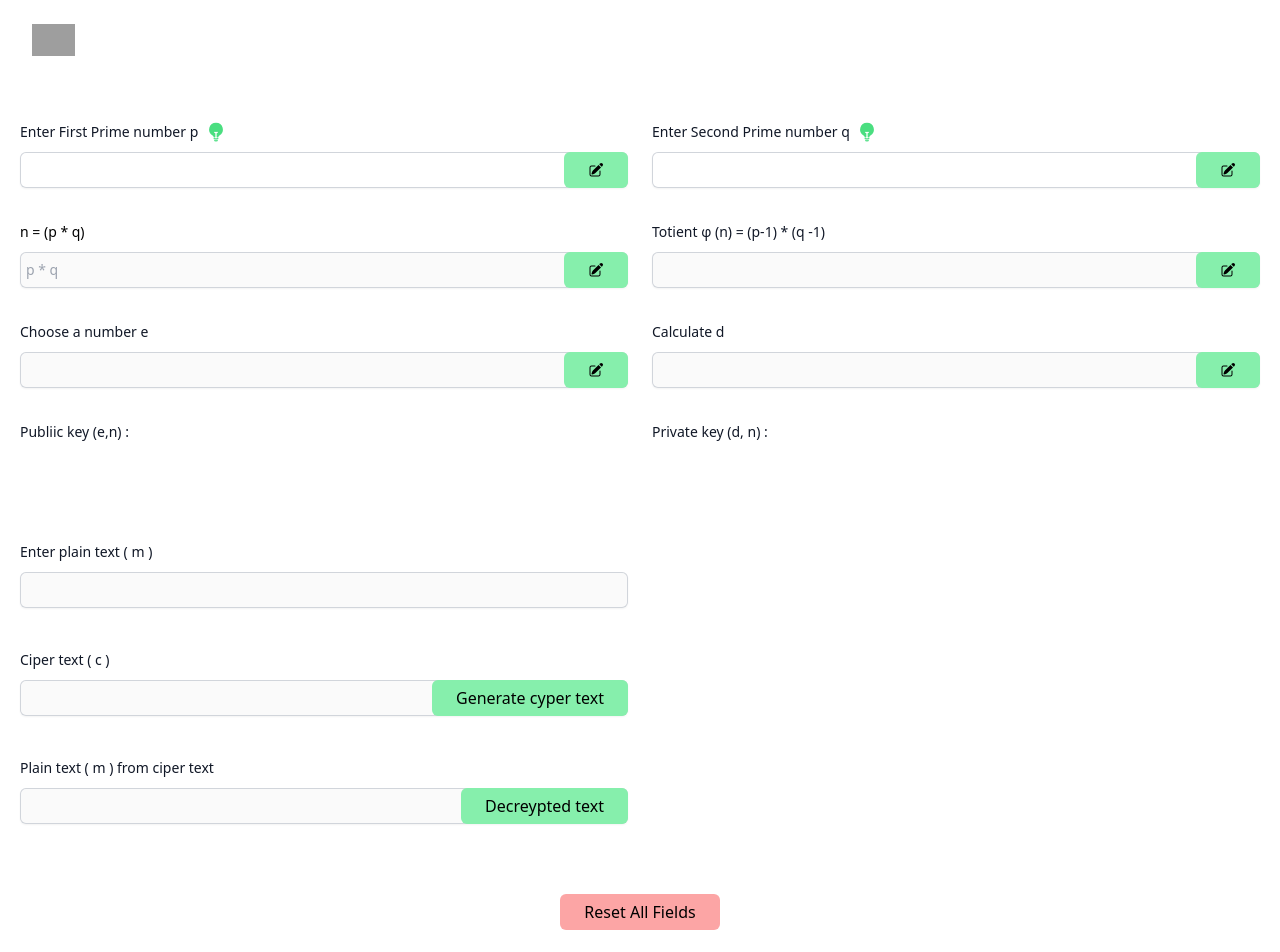
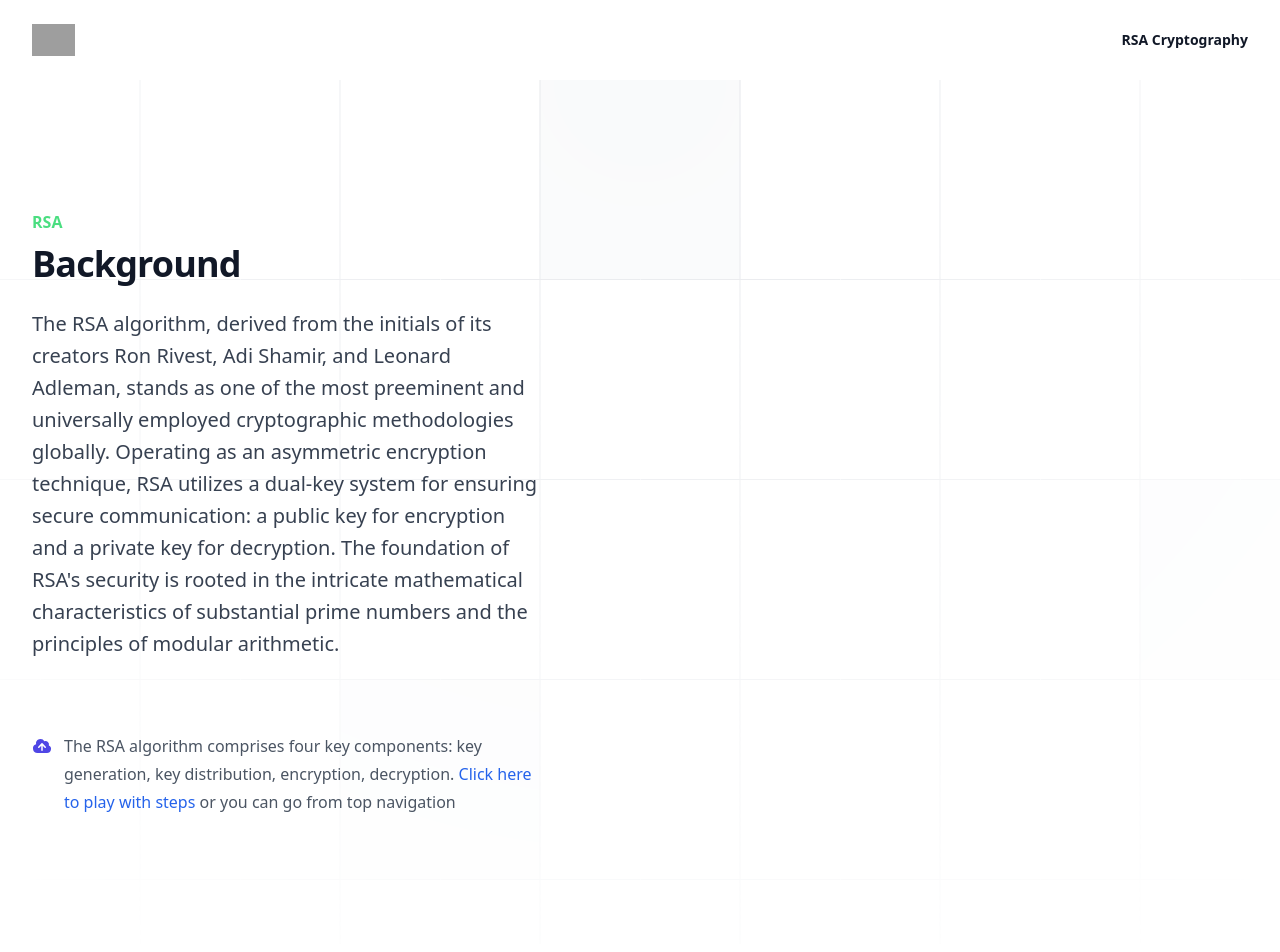
Before and after one commit to BarcaKerasiya/VISUALIZING-CRYPTOGRAPHY, a React (Vite) app in the folder client/: page / in a window 1280 px wide. Built offline with nearby package versions, Linux system fonts and the light colour scheme; grey boxes are pictures that could not be loaded.

Commit message:
add rsa content on home page

```diff
--- a/client/src/App.tsx
+++ b/client/src/App.tsx
@@ -1,14 +1,14 @@
 import Navbar from "./components/Navbar";
 import { Routes, Route } from "react-router-dom";
 import RSA from "./views/RSA";
-// import Home from "./views/Home";
+import Home from "./views/Home";
 
 function App() {
   return (
     <>
       <Navbar />
       <Routes>
-        <Route path="/" element={<RSA />} />
+        <Route path="/" element={<Home />} />
         <Route path="/rsa" element={<RSA />} />
       </Routes>
     </>
--- a/client/src/components/BackGround.tsx
+++ b/client/src/components/BackGround.tsx
@@ -1,9 +1,10 @@
 import {
   CloudArrowUpIcon,
-  LockClosedIcon,
-  ServerIcon,
+  // LockClosedIcon,
+  // ServerIcon,
 } from "@heroicons/react/20/solid";
-import BackVideo from "../assets/back_animation.mp4";
+// import BackVideo from "../assets/back_animation.mp4";
+import { Link } from "react-router-dom";
 
 export default function BackGround() {
   return (
@@ -58,7 +59,7 @@ export default function BackGround() {
                 communication: a public key for encryption and a private key for
                 decryption. The foundation of RSA's security is rooted in the
                 intricate mathematical characteristics of substantial prime
-                numbers and the principles of modular arithmetic (Cobb, 2021).
+                numbers and the principles of modular arithmetic.
               </p>
             </div>
           </div>
@@ -69,7 +70,7 @@ export default function BackGround() {
             src="https://tailwindui.com/img/component-images/dark-project-app-screenshot.png"
             alt=""
           /> */}
-          <video
+          {/* <video
             width="320"
             height="240"
             loop={true}
@@ -78,36 +79,39 @@ export default function BackGround() {
             className="w-[48rem] max-w-none rounded-xl bg-gray-900 shadow-xl ring-1 ring-gray-400/10 sm:w-[57rem]"
           >
             <source src={BackVideo} type="video/mp4" />
-            Your browser does not support the video tag.
-          </video>
+          </video> */}
         </div>
         <div className="lg:col-span-2 lg:col-start-1 lg:row-start-2 lg:mx-auto lg:grid lg:w-full lg:max-w-7xl lg:grid-cols-2 lg:gap-x-8 lg:px-8">
           <div className="lg:pr-4">
             <div className="max-w-xl text-base leading-7 text-gray-700 lg:max-w-lg">
-              <p>
+              {/* <p>
                 Faucibus commodo massa rhoncus, volutpat. Dignissim sed eget
                 risus enim. Mattis mauris semper sed amet vitae sed turpis id.
                 Id dolor praesent donec est. Odio penatibus risus viverra tellus
                 varius sit neque erat velit. Faucibus commodo massa rhoncus,
                 volutpat. Dignissim sed eget risus enim. Mattis mauris semper
                 sed amet vitae sed turpis id.
-              </p>
+              </p> */}
               <ul role="list" className="mt-8 space-y-8 text-gray-600">
                 <li className="flex gap-x-3">
                   <CloudArrowUpIcon
                     className="mt-1 h-5 w-5 flex-none text-indigo-600"
                     aria-hidden="true"
                   />
+
                   <span>
                     <strong className="font-semibold text-gray-900">
-                      Push to deploy.
+                      {/* Push to deploy. */}
                     </strong>{" "}
-                    Lorem ipsum, dolor sit amet consectetur adipisicing elit.
-                    Maiores impedit perferendis suscipit eaque, iste dolor
-                    cupiditate blanditiis ratione.
+                    The RSA algorithm comprises four key components: key
+                    generation, key distribution, encryption, decryption.{" "}
+                    <Link to="/rsa" className="text-blue-600">
+                      Click here to play with steps{" "}
+                    </Link>{" "}
+                    or you can go from top navigation
                   </span>
                 </li>
-                <li className="flex gap-x-3">
+                {/* <li className="flex gap-x-3">
                   <LockClosedIcon
                     className="mt-1 h-5 w-5 flex-none text-indigo-600"
                     aria-hidden="true"
@@ -119,8 +123,8 @@ export default function BackGround() {
                     Anim aute id magna aliqua ad ad non deserunt sunt. Qui irure
                     qui lorem cupidatat commodo.
                   </span>
-                </li>
-                <li className="flex gap-x-3">
+                </li> */}
+                {/* <li className="flex gap-x-3">
                   <ServerIcon
                     className="mt-1 h-5 w-5 flex-none text-indigo-600"
                     aria-hidden="true"
@@ -132,16 +136,16 @@ export default function BackGround() {
                     Ac tincidunt sapien vehicula erat auctor pellentesque
                     rhoncus. Et magna sit morbi lobortis.
                   </span>
-                </li>
+                </li> */}
               </ul>
-              <p className="mt-8">
+              {/* <p className="mt-8">
                 Et vitae blandit facilisi magna lacus commodo. Vitae sapien duis
                 odio id et. Id blandit molestie auctor fermentum dignissim.
                 Lacus diam tincidunt ac cursus in vel. Mauris varius vulputate
                 et ultrices hac adipiscing egestas. Iaculis convallis ac tempor
                 et ut. Ac lorem vel integer orci.
-              </p>
-              <h2 className="mt-16 text-2xl font-bold tracking-tight text-gray-900">
+              </p> */}
+              {/* <h2 className="mt-16 text-2xl font-bold tracking-tight text-gray-900">
                 No server? No problem.
               </h2>
               <p className="mt-6">
@@ -151,7 +155,7 @@ export default function BackGround() {
                 pellentesque id sed tellus mauris, ultrices mauris. Tincidunt
                 enim cursus ridiculus mi. Pellentesque nam sed nullam sed diam
                 turpis ipsum eu a sed convallis diam.
-              </p>
+              </p> */}
             </div>
           </div>
         </div>
--- a/client/src/components/Navbar.tsx
+++ b/client/src/components/Navbar.tsx
@@ -1,6 +1,6 @@
 import { useState } from "react";
 import { Dialog, Popover } from "@headlessui/react";
-import { XMarkIcon } from "@heroicons/react/24/outline";
+import { Bars3Icon, XMarkIcon } from "@heroicons/react/24/outline";
 import { Link } from "react-router-dom";
 
 export default function Example() {
@@ -23,21 +23,21 @@ export default function Example() {
           </Link>
         </div>
         <div className="flex lg:hidden">
-          {/* <button
+          <button
             type="button"
             className="-m-2.5 inline-flex items-center justify-center rounded-md p-2.5 text-gray-700"
             onClick={() => setMobileMenuOpen(true)}
           >
             <span className="sr-only">Open main menu</span>
             <Bars3Icon className="h-6 w-6" aria-hidden="true" />
-          </button> */}
+          </button>
         </div>
         <Popover.Group className="hidden lg:flex lg:gap-x-12">
           <Link
             to="/rsa"
             className="text-sm font-semibold leading-6 text-gray-900"
           >
-            {/* RSA Cryptography */}
+            RSA Cryptography
           </Link>
         </Popover.Group>
       </nav>
@@ -75,7 +75,7 @@ export default function Example() {
                   onClick={() => setMobileMenuOpen(false)}
                   className="-mx-3 block rounded-lg px-3 py-2 text-base font-semibold leading-7 text-gray-900 hover:bg-gray-50"
                 >
-                  {/* RSA Cryptography */}
+                  RSA Cryptography
                 </Link>
               </div>
             </div>
```
